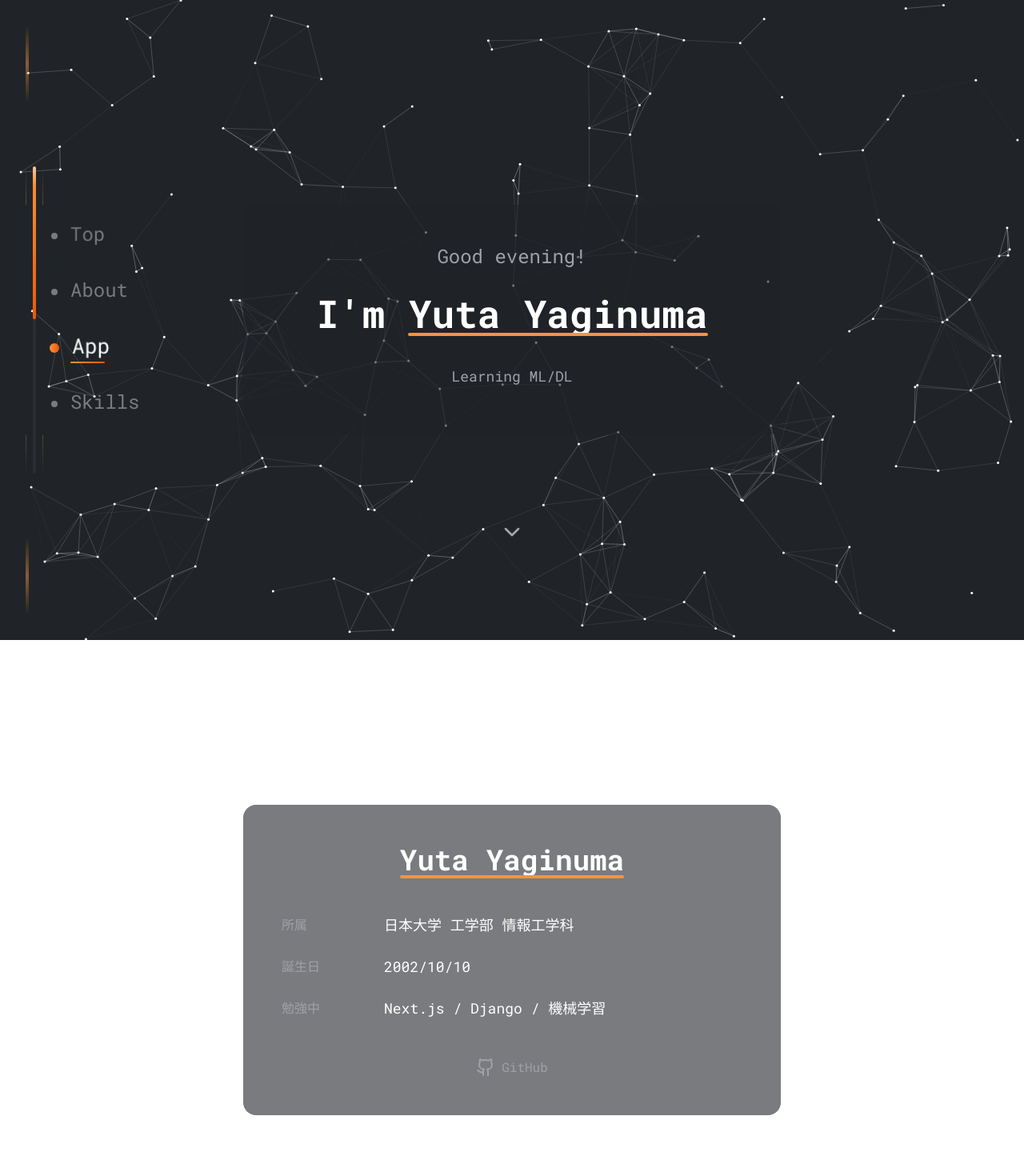
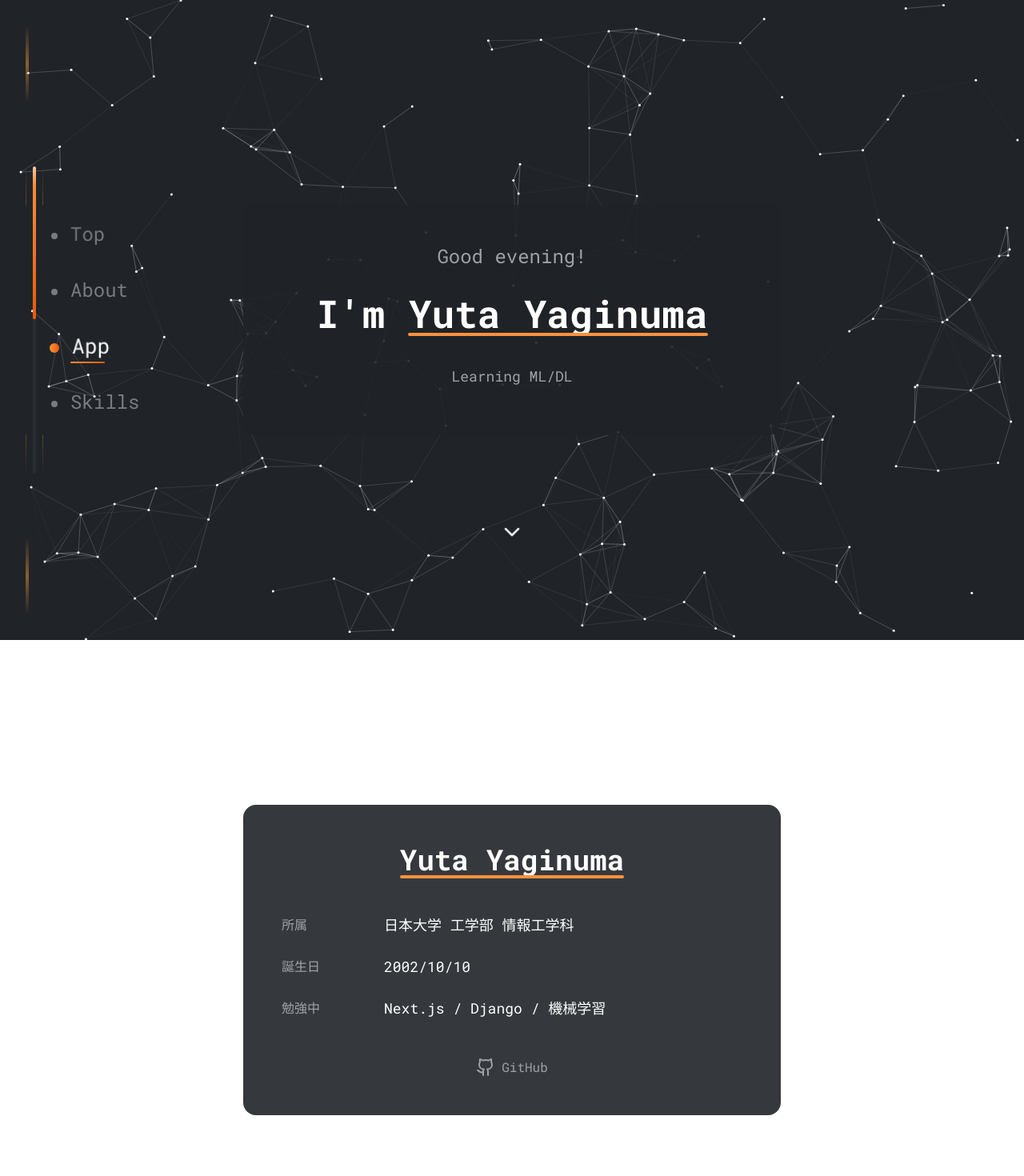
Before and after one commit to temmie0232/my-portfolio, a Next.js app: page / in a window 1280 px wide. Shown: the top 1470 px of the page at 80% size. Built offline with nearby package versions, Linux system fonts and the light colour scheme.

Commit message:
update: レイアウトの調整

```diff
--- a/src/components/ui/AboutSection.tsx
+++ b/src/components/ui/AboutSection.tsx
@@ -16,7 +16,7 @@ const AboutSection = () => {
                 initial={{ opacity: 0 }}
                 whileInView={{ opacity: 1 }}
                 viewport={{ once: true }}
-                className="bg-[#202428]/60 p-8 md:p-12 rounded-2xl w-full max-w-2xl mx-4"
+                className="bg-[#202428]/90 p-8 md:p-12 rounded-2xl w-full max-w-2xl mx-4"
             >
                 <div className="space-y-12">
                     {/* 名前 */}
--- a/src/components/ui/AppSection.tsx
+++ b/src/components/ui/AppSection.tsx
@@ -49,7 +49,7 @@ const AppSection = () => {
                     initial={{ opacity: 0 }}
                     whileInView={{ opacity: 1 }}
                     viewport={{ once: true }}
-                    className="bg-[#202428]/60  p-8 md:p-12 rounded-2xl w-full max-w-4xl mx-4"
+                    className="bg-[#202428]/90  p-8 md:p-12 rounded-2xl w-full max-w-4xl mx-4"
                 >
                     <h2 className="text-3xl md:text-4xl font-bold text-center mb-12">
                         <span className="relative inline-block">
--- a/src/components/ui/SkillSection.tsx
+++ b/src/components/ui/SkillSection.tsx
@@ -100,7 +100,7 @@ const SkillSection = () => {
                 initial={{ opacity: 0 }}
                 whileInView={{ opacity: 1 }}
                 viewport={{ once: true }}
-                className="bg-[#202428]/60 p-8 md:p-12 rounded-2xl w-full max-w-4xl mx-4"
+                className="bg-[#202428]/90 p-8 md:p-12 rounded-2xl w-full max-w-4xl mx-4"
             >
                 <h2 className="text-3xl md:text-4xl font-bold text-center mb-12">
                     <span className="relative inline-block">
--- a/src/components/ui/TopSection.tsx
+++ b/src/components/ui/TopSection.tsx
@@ -43,7 +43,7 @@ const TopSection = () => {
             <motion.div
                 initial={{ opacity: 0 }}
                 animate={{ opacity: 1 }}
-                className="bg-[#202428]/60 p-8 md:p-12 rounded-2xl w-full max-w-2xl mx-4"
+                className="bg-[#202428]/90 p-8 md:p-12 rounded-2xl w-full max-w-2xl mx-4"
             >
                 <div className="text-center space-y-8">
                     <motion.p
@@ -94,7 +94,7 @@ const TopSection = () => {
                 transition={{ duration: 1.5, repeat: Infinity }}
                 className="absolute bottom-12 md:bottom-32"
             >
-                <ChevronDown size={32} className="text-white/60" />
+                <ChevronDown size={32} className="text-white/90" />
             </motion.div>
         </section>
     );
```
